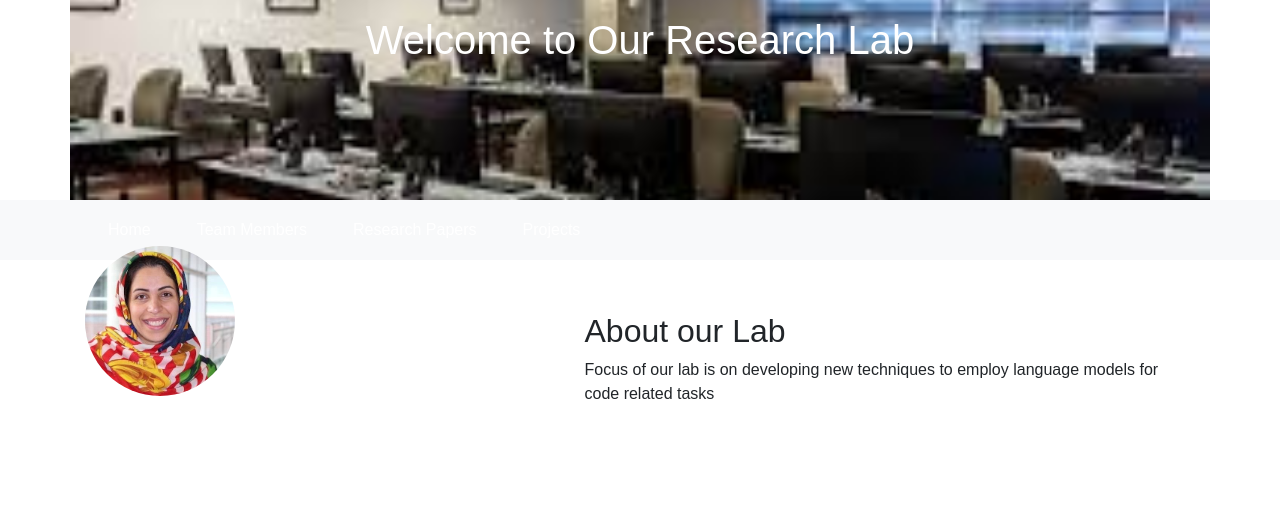
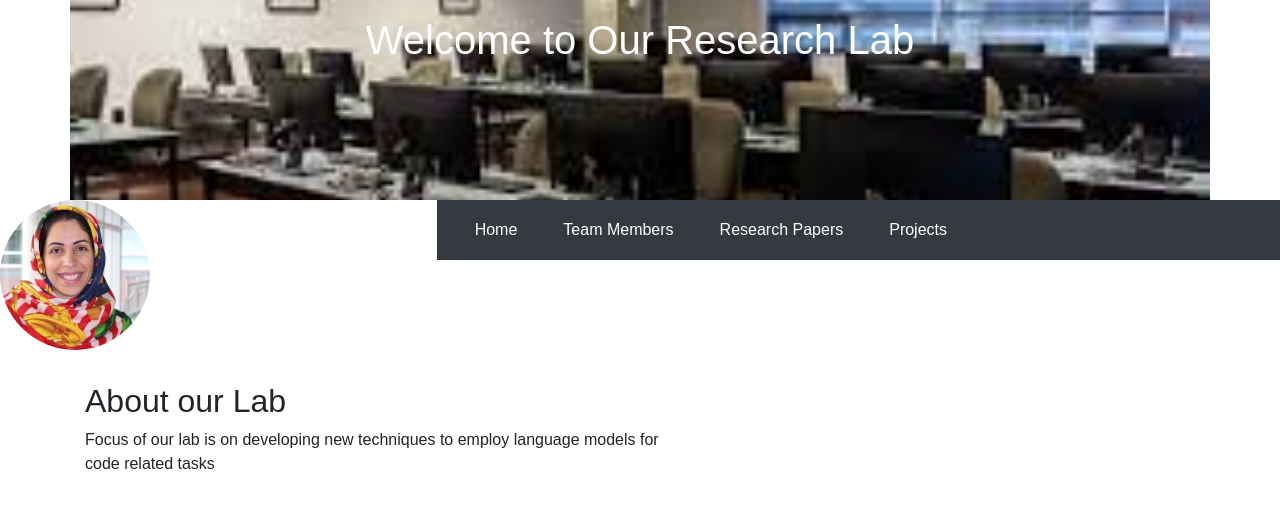
Before and after one commit to mkhfring/lab-website, an Angular app: page / in a window 1280 px wide. Shown: the top 508 px of the page. Built offline with nearby package versions, Linux system fonts and the light colour scheme.

Commit message:
fixing the nave bar colour using bootstrap

```diff
--- a/src/app/app.component.html
+++ b/src/app/app.component.html
@@ -10,7 +10,12 @@
     <header class="container text-center py-3">
         <h1>Welcome to Our Research Lab</h1>
     </header>
-    <nav class="navbar navbar-expand-lg navbar-light bg-light">
+    <div  class="row">
+        <div class="col-md-4">
+            <img class="img-fluid supervisor-image" src="assets/supervisor.jpg" alt="Supervisor">
+        </div>
+    <div class="col-md-8">
+      <nav class="navbar navbar-expand-lg navbar-dark bg-dark">
         <div class="container">
             <ul class="navbar-nav mr-auto">
                 <li class="nav-item"><a class="nav-link" href="index.html">Home</a></li>
@@ -20,15 +25,11 @@
             </ul>
         </div>
     </nav>
+    </div>
+
+        </div>
     <main class="container py-3">
-        <div id="supervisor" class="row">
-            <div class="col-md-6">
-                <img class="img-fluid supervisor-image" src="assets/supervisor.jpg" alt="Supervisor">
-            </div>
-            <div id="news-feed" class="col-md-6">
-                <!-- Tweets will go here. -->
-            </div>
-        </div>
+
         <div id="lab-summary" class="py-3">
             <h2>About our Lab</h2>
             <p>
```
